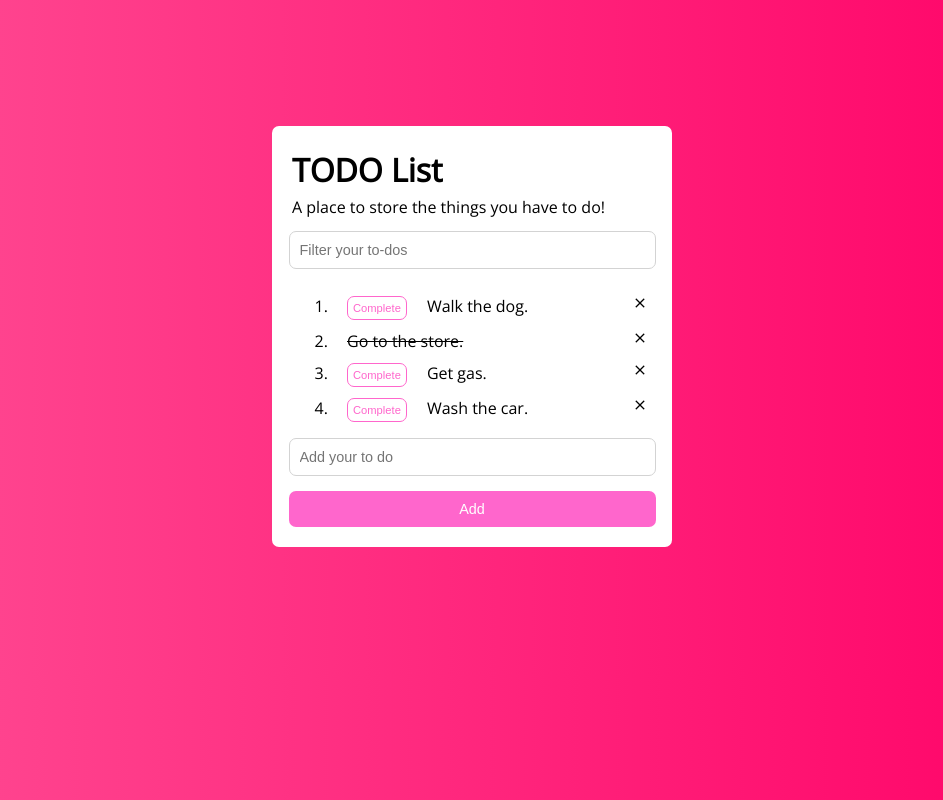
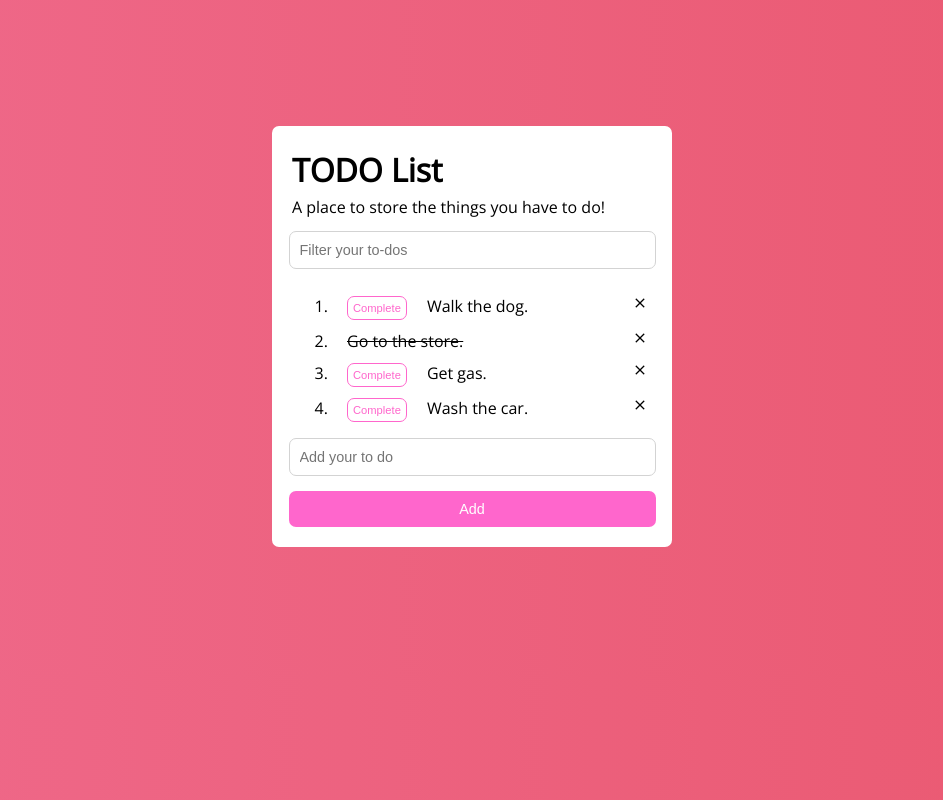
Before and after one commit to 00i00i00/todo-lab, an Angular app: page / in a window 1280 px wide. Shown: the whole page, without its empty margins (168-1111 px from the left). Built offline with nearby package versions, Linux system fonts and the light colour scheme.

Commit message:
second commit

```diff
--- a/src/app/todo.component.css
+++ b/src/app/todo.component.css
@@ -47,7 +47,7 @@ button {
 .filter, .addInput {
     padding: 10px;
     border: 1px solid lightgrey;
-    color: lightgrey;
+    color: black;
 }
 
 
--- a/src/app/todo.component.ts
+++ b/src/app/todo.component.ts
@@ -37,13 +37,12 @@ this.todo[index].completed = true;
 }
 
 filterSearch = () => {
+this.todoKeep = JSON.parse(JSON.stringify(this.todo));
+if (this.filterInput === '' || this.filterInput === null) {
+  this.todo = this.todoKeep;
+console.log(this.todoKeep);
 
-// if (this.filterInput === '' || this.filterInput === null) {
-//   console.log(this.todoKeep);
-// this.todo = this.todoKeep;
-// console.log(this.todoKeep);
-
-// }
+}
 
 if (this.filterInput !== null) {
 this.filterInput = this.filterInput.toLowerCase();
--- a/src/styles.css
+++ b/src/styles.css
@@ -1,4 +1,4 @@
 /* You can add global styles to this file, and also import other style files */
 body {
-    background-image: linear-gradient(to right, #ff4d94, #ff0066);
+    background-image: linear-gradient(to right, #ef698a, #ea5971);
 }
```
